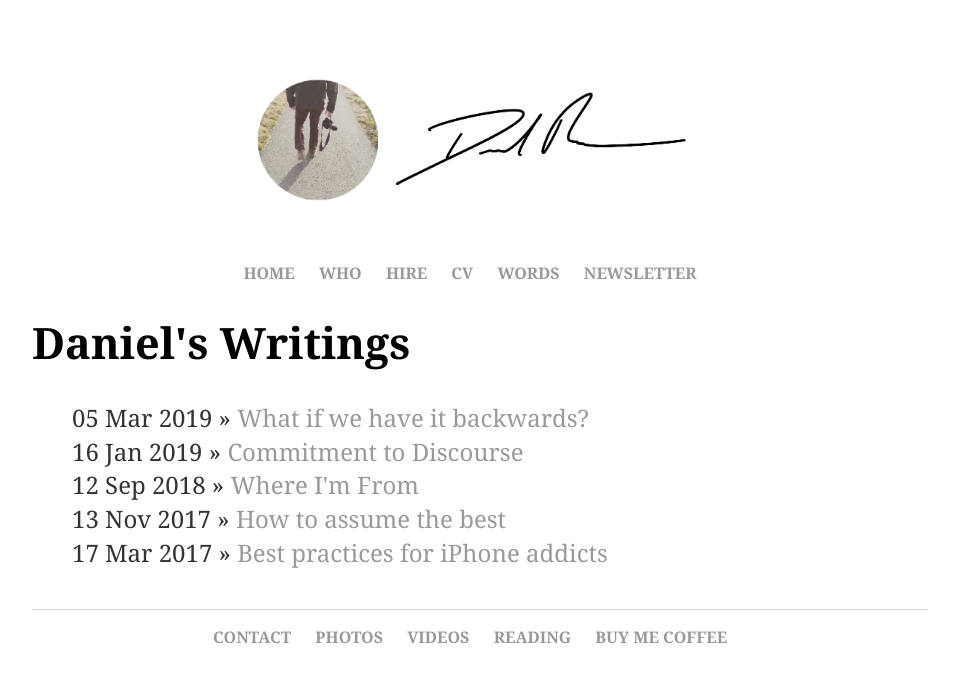
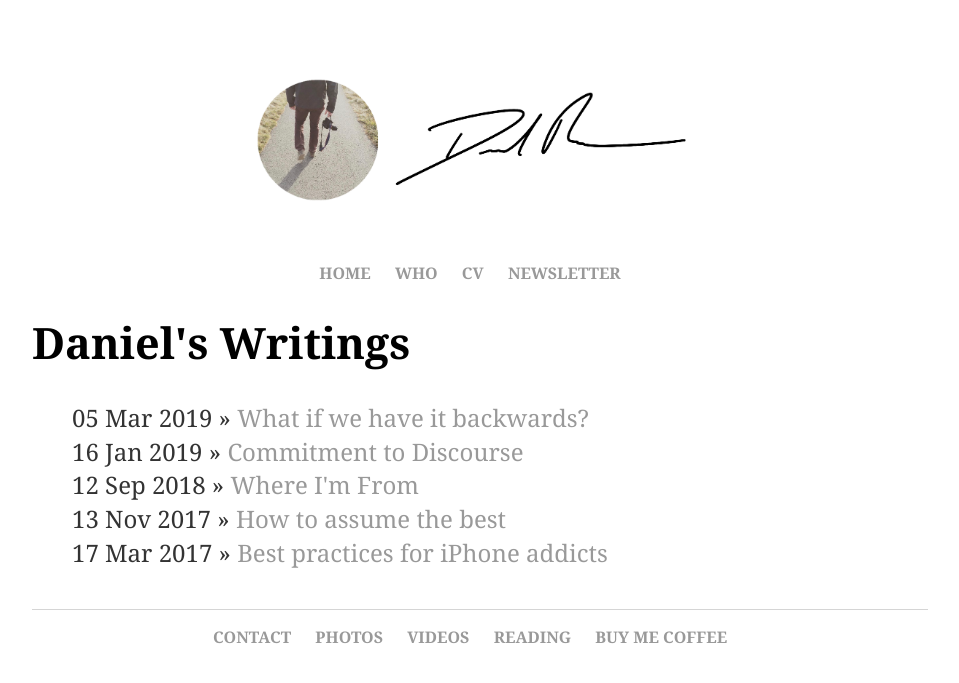
Before and after one commit to danielrusco/danielrusco.github.io, a Jekyll site: the page built from words/index.html, in a window 1280 px wide. Shown: the top 683 px of the page, without its empty margins (160-1119 px from the left). Built offline with Jekyll 4.4.1, drawn with Linux system fonts in a browser that asks for light colours.

Commit message:
remove "words" and "hire" links

```diff
--- a/_layouts/default.html
+++ b/_layouts/default.html
@@ -25,9 +25,7 @@
 <ul>
   <li><a href="/">HOME</a></li>
   <li><a href="/who">WHO</a></li>
-  <li><a href="/hire">HIRE</a></li>
   <li><a href="/cv">CV</a></li>
-  <li><a href="/words">WORDS</a></li>
   <li><a href="/newsletter">NEWSLETTER</a></li>
 </ul></center>
     </nav>
```
